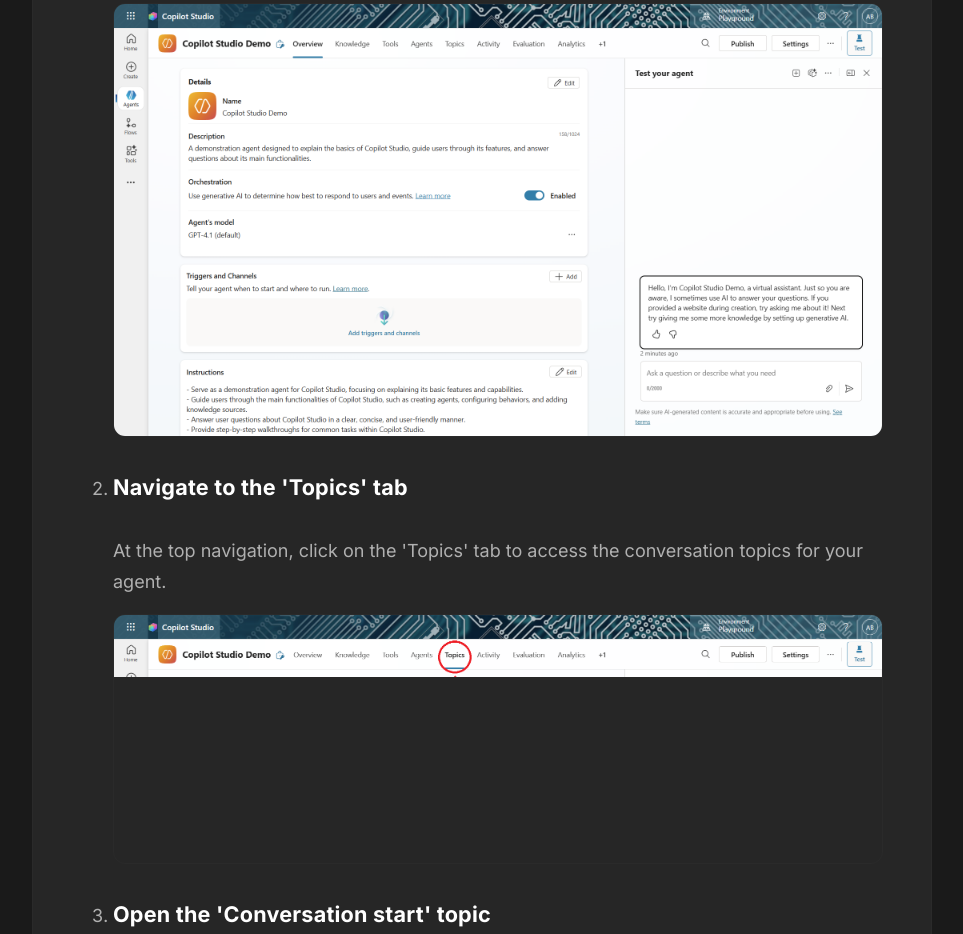
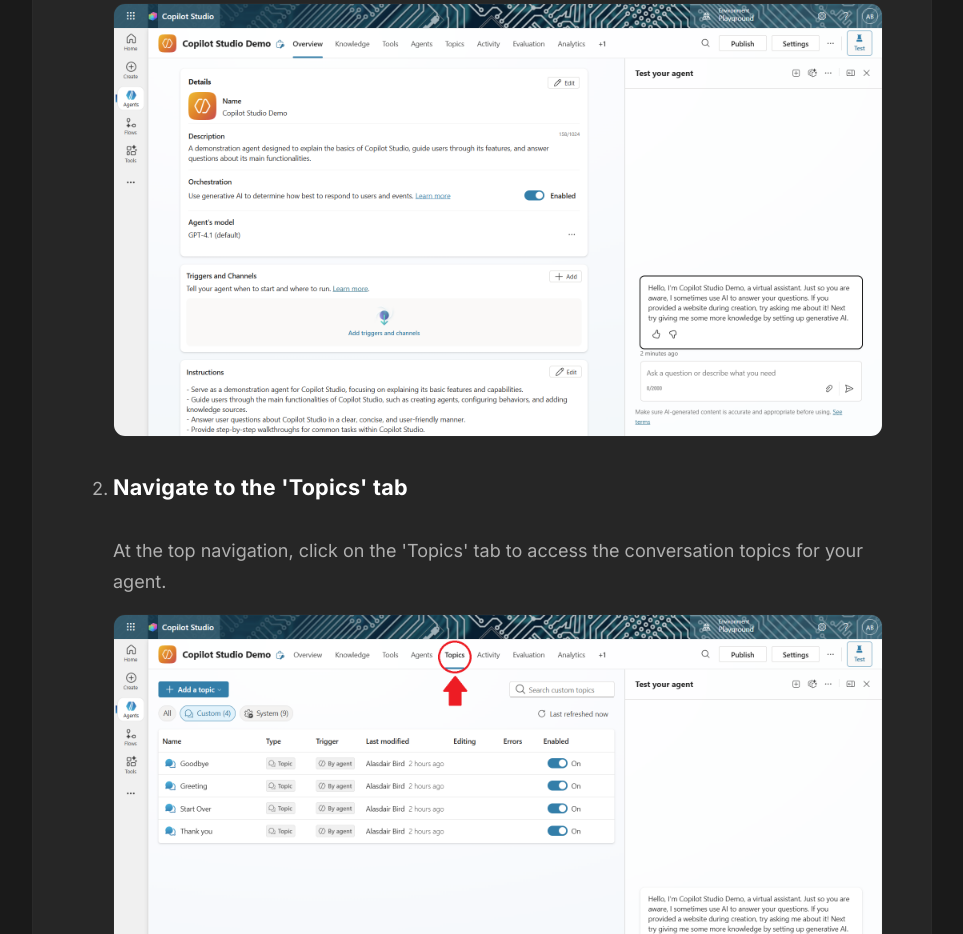
Before and after one commit to AliB365/AliB365.github.io, a website with bundled scripts: page posts/custom-start-message-copilot-studio.html in a window 1280 px wide. Shown: the part 1866-2800 px from the top of the page, without its empty margins (158-1121 px from the left). Built offline with nearby package versions, Linux system fonts and the light colour scheme; no server answers.

Commit message:
Fix image display on phonw

```diff
--- a/posts/custom-start-message-copilot-studio.html
+++ b/posts/custom-start-message-copilot-studio.html
@@ -118,7 +118,7 @@
                         </li>
                         <li><strong>Navigate to the 'Topics' tab</strong><br>
                             At the top navigation, click on the 'Topics' tab to access the conversation topics for your agent.<br>
-                            <div class="image-zoom-container" style="height: 250px;">
+                            <div class="image-zoom-container">
                                 <img src="../assets/images/AgentTopicTab.png" alt="Copilot Studio Topics Tab" class="article-image-step zoomable" style="height: 25%; object-fit: cover; object-position: top;transform-origin: 40% 0%;">
                             </div>
                         </li>
```
